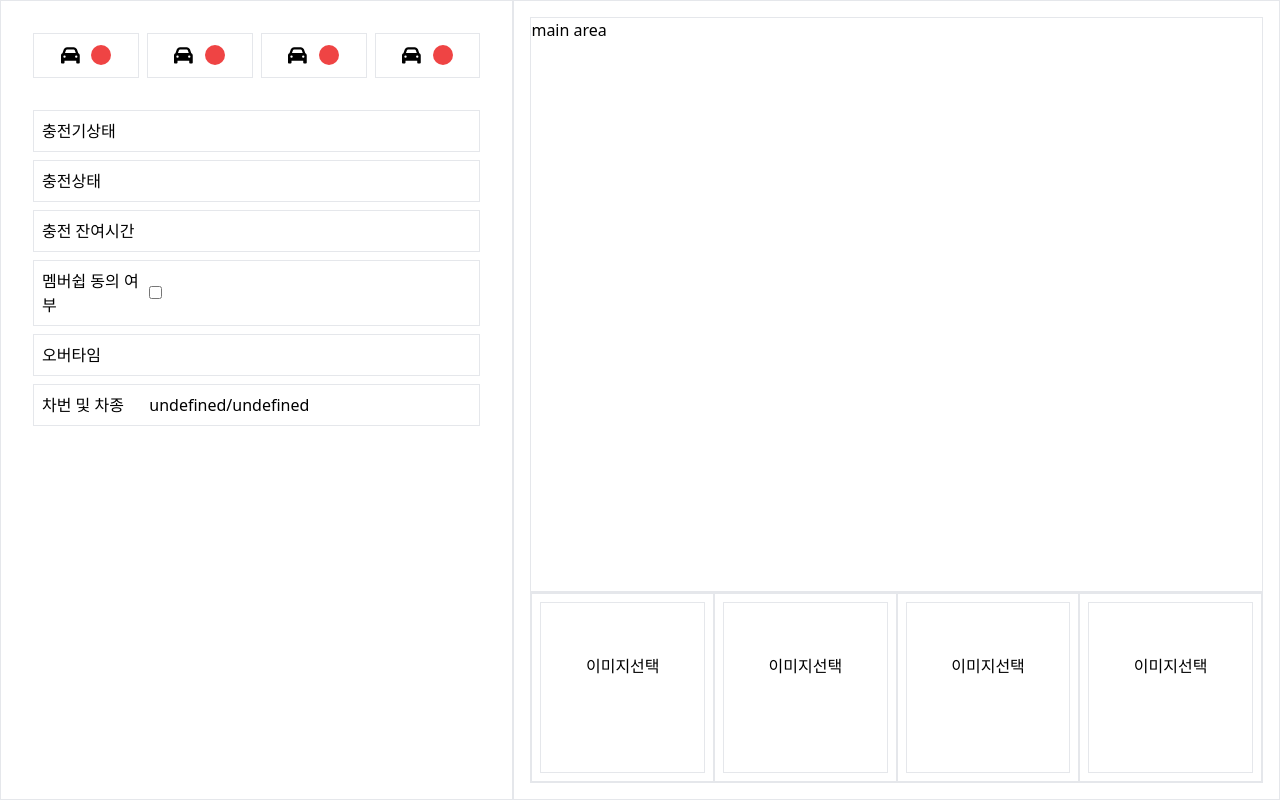
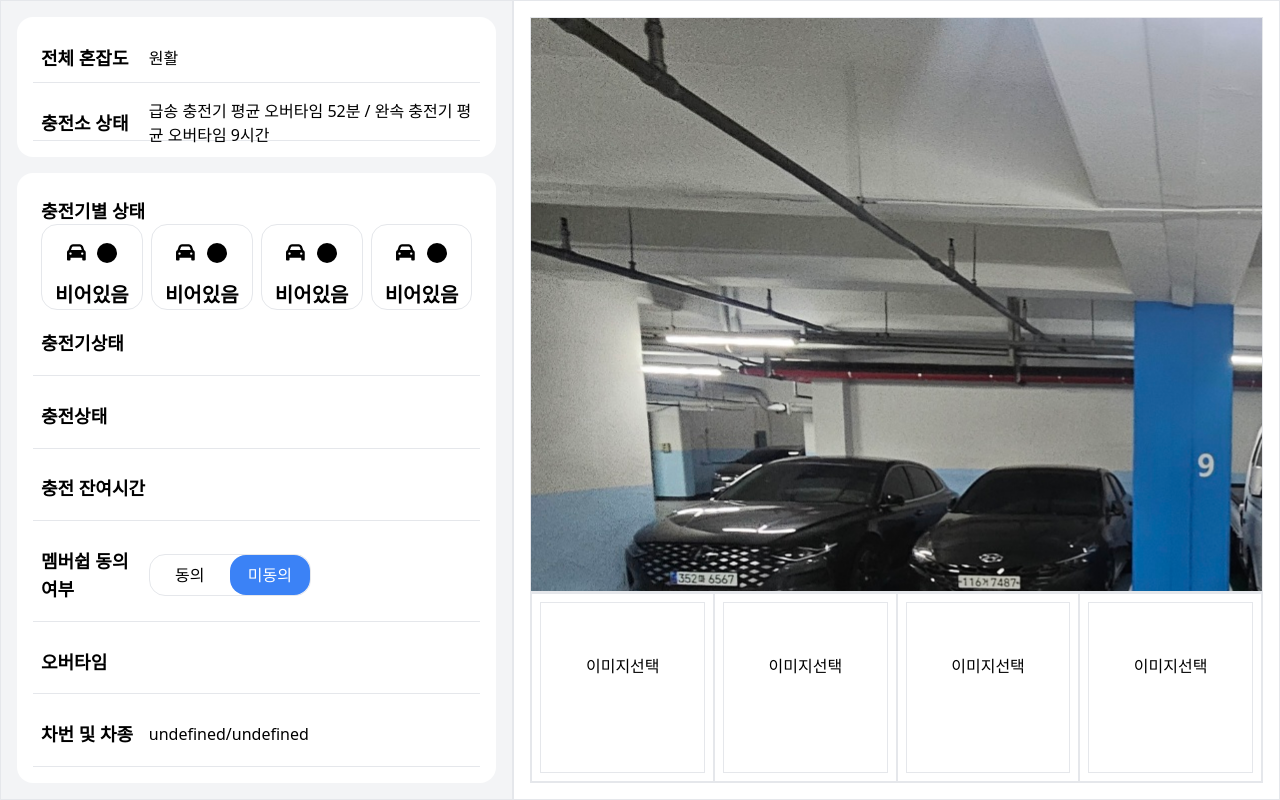
Before and after one commit to chargeFlow12/chargeFlow-Front, a React (Create React App) app: page / in a window 1280 px wide. Built offline with nearby package versions, Linux system fonts and the light colour scheme.

Commit message:
lnb 영역 디자인 수정

```diff
--- a/src/@components/Button.tsx
+++ b/src/@components/Button.tsx
@@ -1,9 +1,10 @@
-import { motion } from 'framer-motion';
+import {motion} from 'framer-motion';
 import {useState} from 'react'
-import { ChargeItem } from '../@types/type';
-import { FontAwesomeIcon } from '@fortawesome/react-fontawesome';
-import { faCar } from '@fortawesome/free-solid-svg-icons';
-import { useSelectIndexStore } from '../@store/selectIndex.store';
+import {ChargeItem} from '../@types/type';
+import {FontAwesomeIcon} from '@fortawesome/react-fontawesome';
+import {faCar} from '@fortawesome/free-solid-svg-icons';
+import {useSelectIndexStore} from '../@store/selectIndex.store';
+import {ChargerStatus} from "../@types/enum";
 
 type ButtonProps={
     item:ChargeItem;
@@ -29,7 +30,7 @@ export const Button=({item,index}:ButtonProps)=>{
     }
     return (
         <motion.div
-            className={`text-3xl text-center flex gap-3 items-center border shadow-lg justify-center cursor-pointer`}
+            className={`text-center grid border shadow-lg  cursor-pointer rounded-2xl grid-rows-3`}
             onClick={onMouseClick}
             animate={{
               boxShadow: `${selectIndex===index ? `inset 3px 5px rgba(0, 0, 0, 0.2)` : `inset 0px 0px rgba(0, 0, 0, 0.2)`}`,
@@ -42,10 +43,17 @@ export const Button=({item,index}:ButtonProps)=>{
             :`inset 0px 0px rgba(0, 0, 0, 0.2)`}
             `}}
           >
-            <FontAwesomeIcon icon={faCar} size={'2xs'} />
-            <div>
-              <div className={`rounded-full w-5 h-5 ${item.active ? 'bg-green-500' : 'bg-red-500'} `} />
+            <div className={'flex gap-3 items-center text-3xl justify-center row-span-2'}>
+                <FontAwesomeIcon icon={faCar} size={'2xs'} />
+                <div>
+                    <div className={`rounded-full w-5 h-5 ${item.active ? item.chargerStatus===ChargerStatus.CHARGING? 'bg-green-500':'bg-red-500' : 'bg-black'} `} />
+                </div>
             </div>
+            <div className={`row-span-1 text-xl font-bold ${item.active ? item.chargerStatus===ChargerStatus.CHARGING? 'text-green-500':'text-red-500' : 'text-black'}`}>
+                {item.active ? item.chargerStatus===ChargerStatus.CHARGING? '충전중':'충전상태 아님' : '비어있음'}
+            </div>
+
+
           </motion.div>
     )
 
--- a/src/@components/GridRow.tsx
+++ b/src/@components/GridRow.tsx
@@ -1,9 +1,17 @@
-import { PropsWithChildren } from "react"
+import {PropsWithChildren, ReactNode} from "react"
 
-export const GridRow=({children}:PropsWithChildren)=>{
+type GridRowType={
+    title:string|ReactNode
+}
+
+export const GridRow=({children,title}:PropsWithChildren<GridRowType>)=>{
     return(
-        <div className={'row-span-1 border p-2 grid items-center grid-cols-4'}>
-            {children}
+        <div className={'row-span-1 border-b p-2 grid items-center grid-cols-4 '}>
+            <span className='col-span-1 font-extrabold text-lg'>{title}</span>
+            <span className='col-span-3'>
+                {children}
+            </span>
+
         </div>
     )
 }
--- a/src/@components/LnbCompoent.tsx
+++ b/src/@components/LnbCompoent.tsx
@@ -2,9 +2,9 @@ import { faCar } from '@fortawesome/free-solid-svg-icons';
 import { FontAwesomeIcon } from '@fortawesome/react-fontawesome';
 import axios from 'axios';
 import { motion } from 'framer-motion';
-import { useRef } from 'react';
+import {useEffect, useRef, useState} from 'react';
 import { useChargeStore } from '../@store/charge.store';
-import { convertCharge, convertCharger } from '../@utils/convert';
+import {convertCharge, convertCharger, convertCongestion} from '../@utils/convert';
 import { Button } from './Button';
 import { useSelectIndexStore } from '../@store/selectIndex.store';
 import { GridRow } from './GridRow';
@@ -12,7 +12,7 @@ import { GridRow } from './GridRow';
 const LnbCompoent = () => {
   const chargeList = useChargeStore((state) => state.chargeList);
   const selectIndex = useSelectIndexStore((state)=>state.selectIndex)
-  const fileInputRefs = useRef([]);
+  const [congestion,setCongestion]=useState<number>(0)
 
   const handleFileChange = async (e: any) => {
     const file = e.target?.files[0];
@@ -33,55 +33,61 @@ const LnbCompoent = () => {
    return selectIndex!==0&&!selectIndex&&!chargeList[selectIndex!]?.active
   }
 
+  useEffect(()=>{
+    const activList = chargeList.filter((item)=>item.active)
+    const _congestion = activList.length/chargeList.length
+    setCongestion(_congestion)
+  },[chargeList])
+
   return (
-    <section className={'w-1/2 grid p-4 border grid-rows-2'}>
-      <section className="grid grid-rows-5">
-        <div className="grid row-span-1 grid-cols-4 p-4 gap-2">
-          <Button item={chargeList[0]} index={0}/>
-          <Button item={chargeList[1]} index={1}/>
-          <Button item={chargeList[2]} index={2}/>
-          <Button item={chargeList[3]} index={3}/>
+    <section className={'w-1/2 grid p-4 border grid-rows-5 bg-gray-100 gap-4 font-medium'}>
+      <section className="grid grid-rows-2 row-span-1 gap-2 bg-white rounded-2xl p-4">
+        {/*충전소 상태*/}
+        <GridRow title={'전체 혼잡도'}>
+          {convertCongestion(congestion)}
+        </GridRow>
+        <GridRow title={'충전소 상태'}>
+          급송 충전기 평균 오버타임 52분 / 완속 충전기 평균 오버타임 9시간
+        </GridRow>
+      </section>
+      <section className="grid grid-rows-5 row-span-4 bg-white rounded-2xl">
+        <div className={'row-span-1 grid grid-rows-4  p-2'}>
+          <div className={'grid row-span-1 text-lg font-extrabold items-center px-4 py-4'}>
+            충전기별 상태
+          </div>
+          <div className="grid row-span-3 grid-cols-4 p-4 gap-2">
+            <Button item={chargeList[0]} index={0}/>
+            <Button item={chargeList[1]} index={1}/>
+            <Button item={chargeList[2]} index={2}/>
+            <Button item={chargeList[3]} index={3}/>
+          </div>
         </div>
-        <div className="grid grid-rows-[4] row-span-3 p-4 gap-2">
+
+        <div className="row-span-5 grid grid-rows-[3] row-span-3 p-4 gap-2">
           {/* 하나라도 있으면 상태:충전중 아니면 상태:비어있음 상태:비전기차 주차 */}
-          <GridRow>
-            <span className='col-span-1'>충전기상태</span>
-            <span className='col-span-3'>
+          <GridRow title={'충전기상태'}>
               {checkBoolean()?'':convertCharge(chargeList[selectIndex!].chargerStatus)}
-            </span>
           </GridRow>
           {/*  */}
-          <GridRow>
-            <span className='col-span-1'>충전상태</span>
-            <span className='col-span-3'>
+          <GridRow title={'충전상태'}>
             {checkBoolean()?'':convertCharger(chargeList[selectIndex!].chargeStatus)}
-            </span>
           </GridRow>
-          <GridRow>
-            <span className='col-span-1'>충전 잔여시간</span>
-            <span className='col-span-3'>
+          <GridRow title={'충전 잔여시간'}>
               {checkBoolean()?'':chargeList[selectIndex!].time}
-            </span>
           </GridRow>
-          <GridRow>
-            <span className='col-span-1'>멤버쉽 동의 여부</span>
-            <span className='col-span-3'>
-              <input type="checkbox" checked={chargeList[selectIndex!]?.memberShip!}/>
-              </span>
+          <GridRow title={'멤버쉽 동의 여부'}>
+            <div className={'inline-block rounded-2xl border'}>
+              <button className={`rounded-2xl w-20 h-10 ${chargeList[selectIndex!]?.memberShip?'bg-blue-500 text-white border-blue-500':''}`}>동의</button>
+              <button className={`rounded-2xl w-20 h-10 ${!chargeList[selectIndex!]?.memberShip?'bg-blue-500 text-white border-blue-500':''}`}>미동의</button>
+            </div>
           </GridRow>
-          <GridRow>
-            <span className='col-span-1'>오버타임</span>
-            <span className='col-span-3'>
+          <GridRow title={'오버타임'}>
               {selectIndex===undefined?'':'급속 1시간/완속 10시간'}
-            </span>
           </GridRow>
-          <GridRow>
-            <span className='col-span-1'>차번 및 차종</span>
-            <span className='col-span-3'>{selectIndex!==undefined&&!chargeList[selectIndex!]?.carNo?'':`${chargeList[selectIndex!]?.carNo!}/${chargeList[selectIndex!]?.carType!}`}</span>
+          <GridRow title={'차번 및 차종'}>
+            {selectIndex!==undefined&&!chargeList[selectIndex!]?.carNo?'':`${chargeList[selectIndex!]?.carNo!}/${chargeList[selectIndex!]?.carType!}`}
           </GridRow>
         </div>
-      </section>
-      <section className="">
       </section>
     </section>
   );
--- a/src/@components/MainComponent.tsx
+++ b/src/@components/MainComponent.tsx
@@ -3,7 +3,8 @@ import { ImageBox } from './ImageBox';
 const MainComponent = () => {
   return (
     <div className={'w-3/4 p-4 border'}>
-      <div className={'h-3/4 border'}>main area</div>
+      <div className={`h-3/4 border bg-main`} >
+      </div>
       <div className={'h-1/4 border grid grid-cols-4'}>
         <div className={'col-span-1 border p-2'}>
           <ImageBox index={0} />
--- a/src/@store/charge.store.ts
+++ b/src/@store/charge.store.ts
@@ -14,9 +14,8 @@ export const useChargeStore = create<IChargeProps>((set) => ({
     { active: false, time: 0,memberShip:false },
   ],
   setChargeItem: (index, item) => {
-    set((state) => {
-      state.chargeList[index] = item;
-      return state;
-    });
+    set((state) => ({
+      chargeList: state.chargeList.map((charge, i) => (i === index ? item : charge)),
+    }));
   },
 }));
--- a/src/@types/type.ts
+++ b/src/@types/type.ts
@@ -2,11 +2,17 @@ import { ChargerStatus, ChargeStatus } from './enum';
 
 export type ChargeItem = {
   active: boolean;
+  // 차번
   carNo?:string;
+  // 차량 타입
   carType?:string;
+  // 충전기 상태
   chargerStatus?: ChargerStatus;
+  // 충전 상태
   chargeStatus?: ChargeStatus;
+  // 멤버쉽 여부
   memberShip?:boolean;
+  // 오바타임??
   overTime?:{
     rapidity:boolean;
   }
--- a/src/@utils/convert.ts
+++ b/src/@utils/convert.ts
@@ -22,3 +22,15 @@ export const convertCharger = (value?: ChargeStatus) => {
       return '비어있음';
   }
 };
+
+export const convertCongestion = (value:number) => {
+  if(value<0.3){
+    return '원활'
+  }else if(value<0.7){
+    return '다소 혼잡'
+  }else if(value<1){
+    return '혼잡'
+  } else{
+    return '원활'
+  }
+}
--- a/tailwind.config.js
+++ b/tailwind.config.js
@@ -5,6 +5,9 @@ module.exports = {
     "./src/**/*.{js,jsx,ts,tsx}"
   ],
   theme: {
+    backgroundImage:{
+      main:"url('./assets/mainImage.jpeg')"
+    },
     extend: {},
   },
   plugins: [],
```
